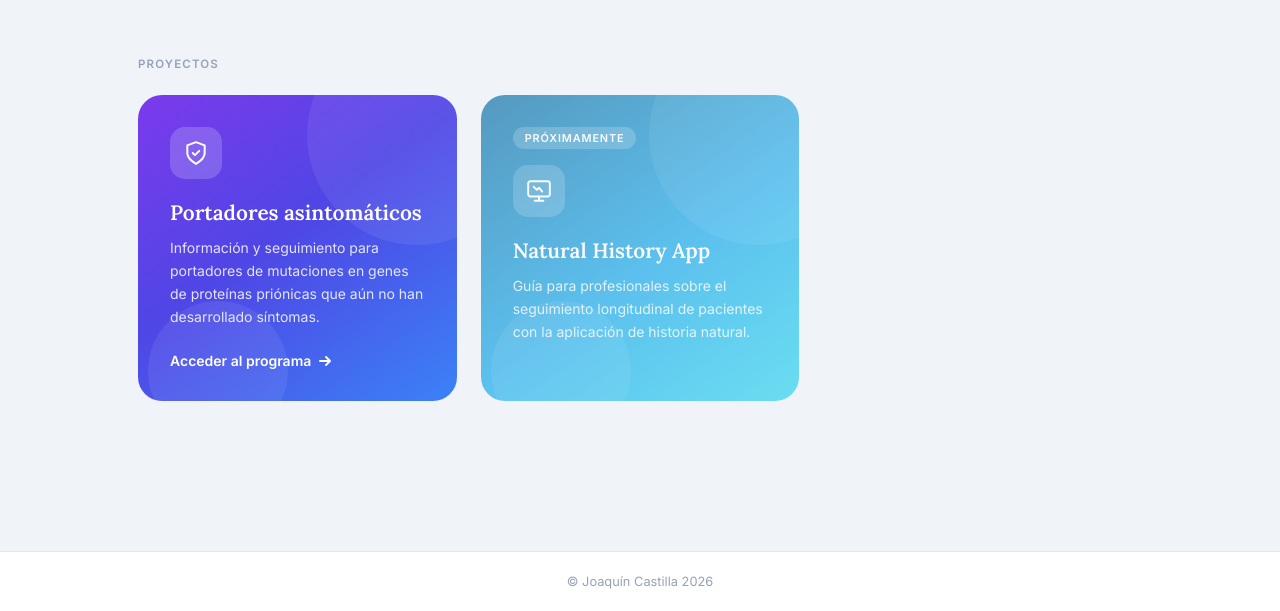
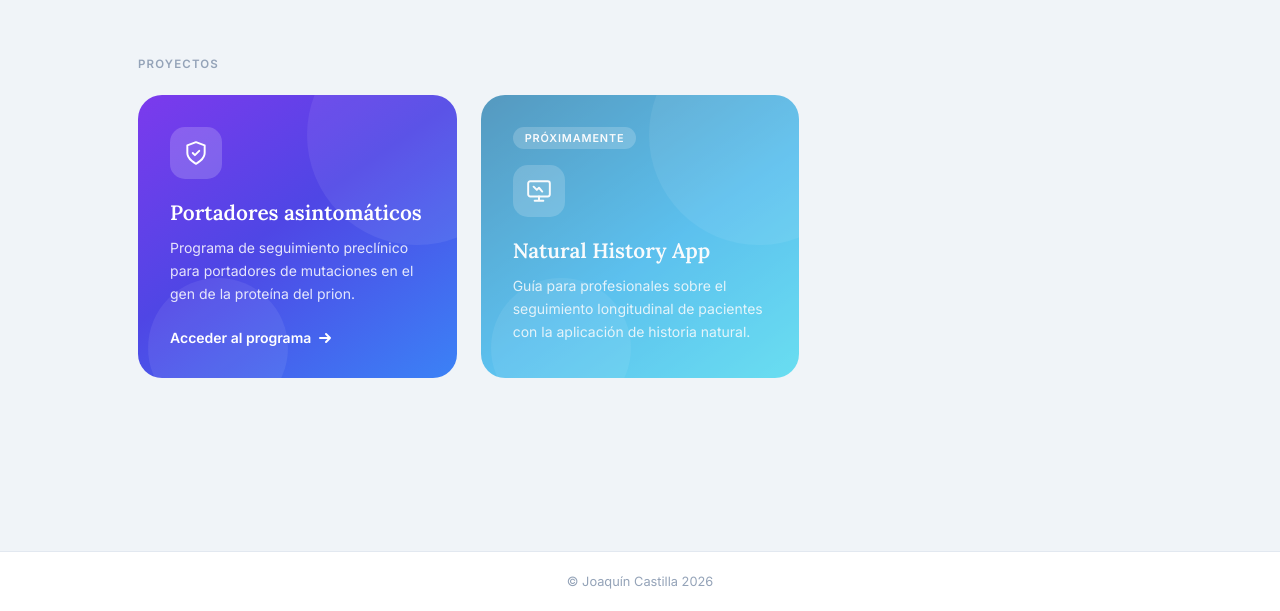
Before and after one commit to Jokin1969/Brochures, a website: page public/index.html in a window 1280 px wide. Shown: the part 189-800 px from the top of the page. Drawn offline with Linux system fonts and the light colour scheme.

Commit message:
fix: update card description for portadores project

```diff
--- a/public/index.html
+++ b/public/index.html
@@ -34,12 +34,10 @@
             flex-direction: column;
         }
 
-        /* ── Header ── */
         .header {
             padding: 72px 48px 52px;
             text-align: center;
         }
-
         .header-title {
             font-family: 'Lora', serif;
             font-size: clamp(3rem, 7vw, 5rem);
@@ -49,14 +47,12 @@
             line-height: 1;
             margin-bottom: 14px;
         }
-
         .header-subtitle {
             font-size: 1rem;
             color: var(--text-2);
             font-weight: 400;
         }
 
-        /* ── Main ── */
         main {
             flex: 1;
             max-width: 1100px;
@@ -64,7 +60,6 @@
             width: 100%;
             padding: 8px 48px 80px;
         }
-
         .section-label {
             font-size: 0.72rem;
             font-weight: 600;
@@ -74,13 +69,11 @@
             margin-bottom: 24px;
         }
 
-        /* ── Cards ── */
         .grid {
             display: grid;
             grid-template-columns: repeat(auto-fill, minmax(300px, 1fr));
             gap: 24px;
         }
-
         .card {
             border-radius: var(--r);
             overflow: hidden;
@@ -92,28 +85,21 @@
             min-height: 280px;
             position: relative;
         }
-
         .card:not(.card--soon):hover {
             transform: translateY(-6px);
             box-shadow: var(--shadow-lg);
         }
-
         .card--priones {
             background: linear-gradient(145deg, #7c3aed 0%, #4f46e5 45%, #3b82f6 100%);
         }
-
         .card--nha {
             background: linear-gradient(145deg, #0369a1 0%, #0ea5e9 55%, #22d3ee 100%);
         }
-
         .card--soon {
             cursor: default;
             opacity: 0.65;
         }
-
-        /* Decorative circles on cards */
-        .card::before,
-        .card::after {
+        .card::before, .card::after {
             content: '';
             position: absolute;
             border-radius: 50%;
@@ -131,7 +117,6 @@
             position: relative;
             z-index: 1;
         }
-
         .card-badge {
             display: inline-flex;
             align-self: flex-start;
@@ -144,7 +129,6 @@
             text-transform: uppercase;
             margin-bottom: 16px;
         }
-
         .card-icon {
             width: 52px; height: 52px;
             background: rgba(255,255,255,0.18);
@@ -154,7 +138,6 @@
             justify-content: center;
             margin-bottom: 20px;
         }
-
         .card-title {
             font-family: 'Lora', serif;
             font-size: 1.3rem;
@@ -162,14 +145,12 @@
             line-height: 1.3;
             margin-bottom: 10px;
         }
-
         .card-desc {
             font-size: 0.875rem;
             opacity: 0.85;
             line-height: 1.65;
             flex: 1;
         }
-
         .card-cta {
             display: inline-flex;
             align-items: center;
@@ -178,11 +159,9 @@
             font-size: 0.875rem;
             font-weight: 600;
         }
-
         .cta-arrow { transition: transform 0.2s ease; }
         .card:hover .cta-arrow { transform: translateX(4px); }
 
-        /* ── Footer ── */
         footer {
             text-align: center;
             padding: 22px;
@@ -210,7 +189,6 @@
     <p class="section-label">Proyectos</p>
     <div class="grid">
 
-        <!-- Portadores asintomáticos -->
         <a href="/portadores.html" class="card card--priones">
             <div class="card-inner">
                 <div class="card-icon">
@@ -220,7 +198,7 @@
                     </svg>
                 </div>
                 <h2 class="card-title">Portadores asintomáticos</h2>
-                <p class="card-desc">Información y seguimiento para portadores de mutaciones en genes de proteínas priónicas que aún no han desarrollado síntomas.</p>
+                <p class="card-desc">Programa de seguimiento preclínico para portadores de mutaciones en el gen de la proteína del prion.</p>
                 <span class="card-cta">
                     Acceder al programa
                     <svg class="cta-arrow" width="16" height="16" viewBox="0 0 16 16" fill="none" stroke="currentColor" stroke-width="2" stroke-linecap="round" stroke-linejoin="round">
@@ -230,7 +208,6 @@
             </div>
         </a>
 
-        <!-- Natural History App (próximamente) -->
         <div class="card card--nha card--soon">
             <div class="card-inner">
                 <span class="card-badge">Próximamente</span>
```
